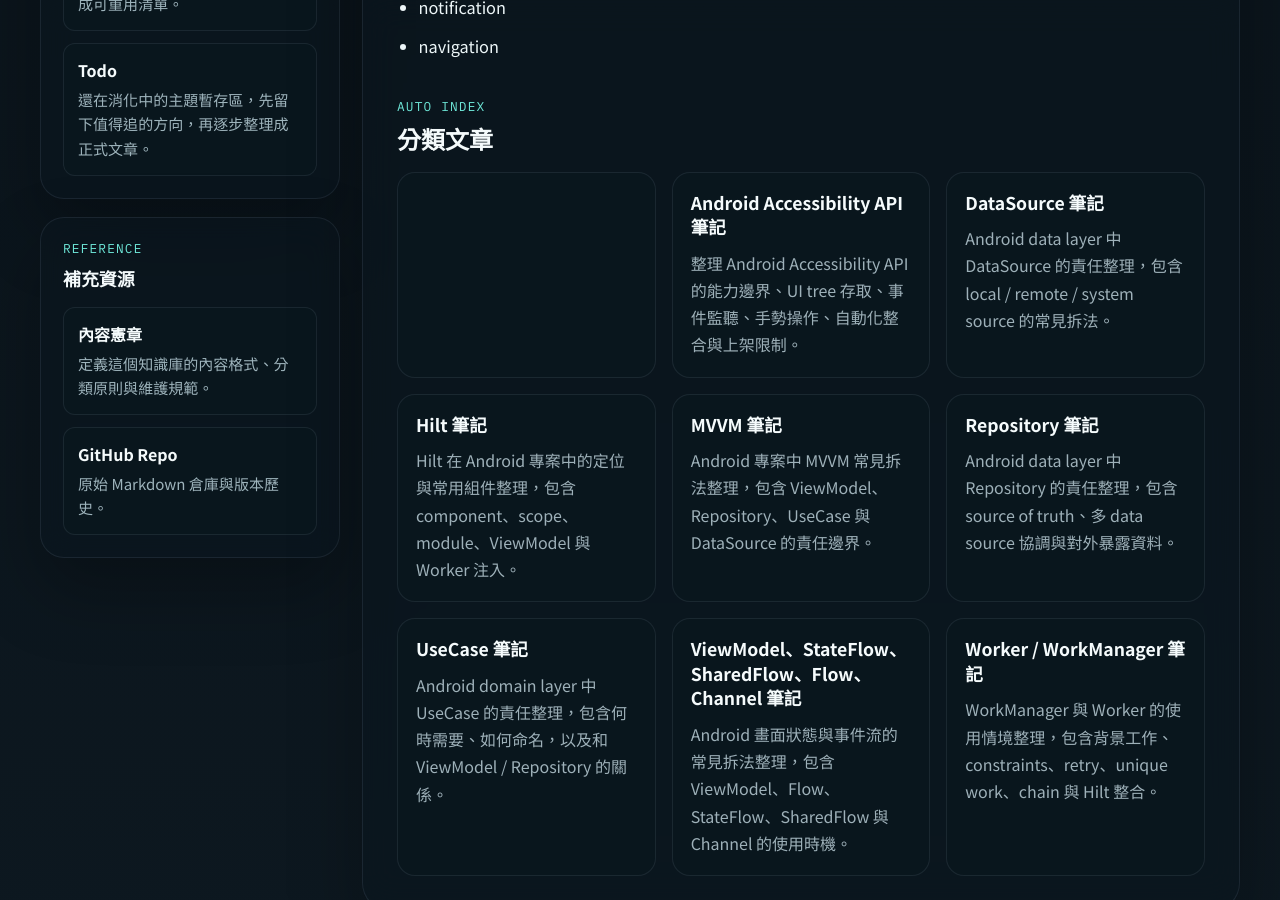
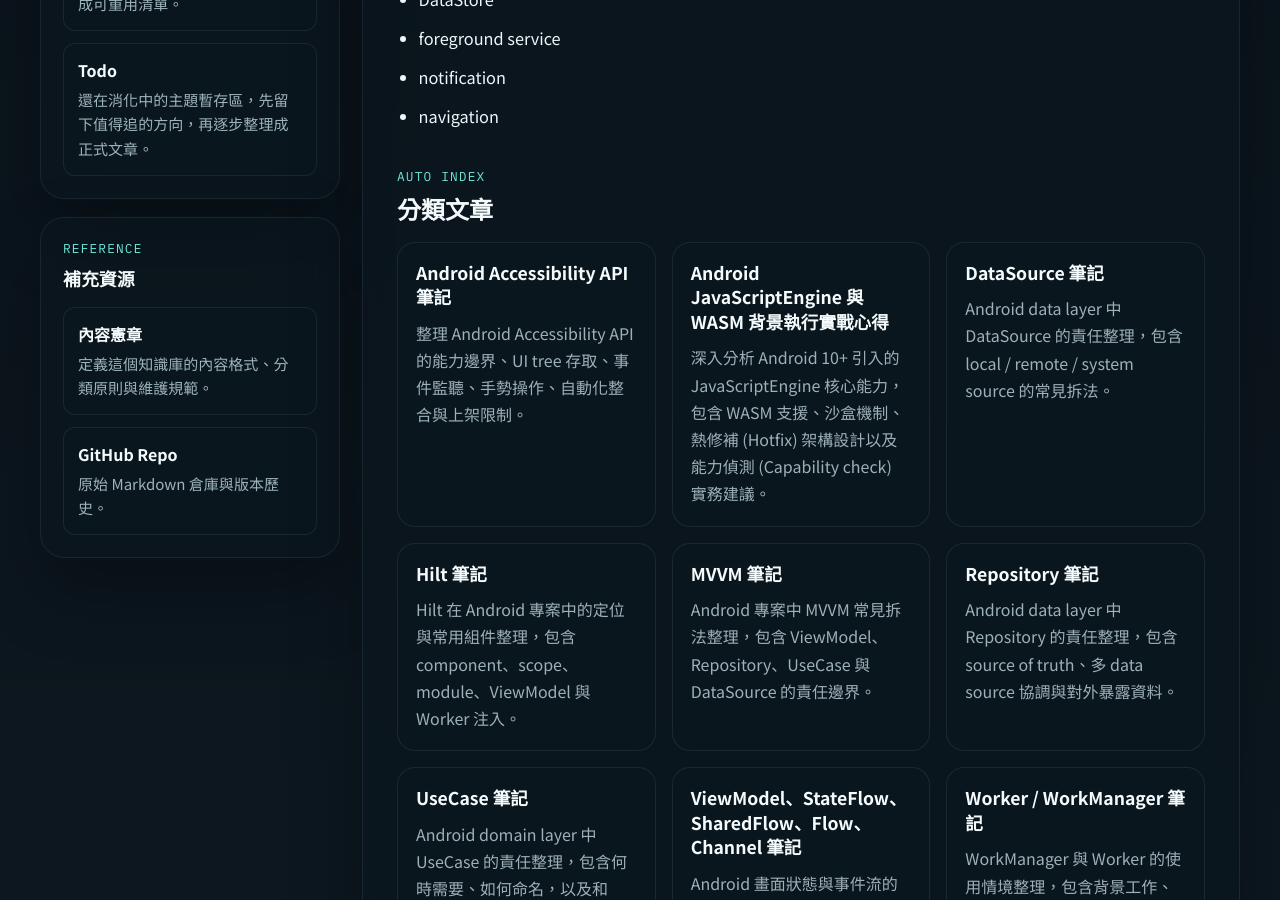
Before and after one commit to icools/android, a Jekyll site: the page built from android/api/index.md, in a window 1280 px wide and 900 px high, scrolled down 1697 px. Built offline with Jekyll 4.4.1, drawn with Linux system fonts in a browser that asks for light colours; some of the changed text lies outside the part shown.

```diff
--- a/android/api/index.md
+++ b/android/api/index.md
@@ -24,6 +24,7 @@ status: active
 - [Repository](repository.md) - Data layer 的主要入口，負責整合多個 data source 與對外暴露資料。
 - [UseCase](usecase.md) - 可選的 domain layer，適合承接複雜或可重用的 business logic。
 - [DataSource](datasource.md) - local / remote / system data source 的責任邊界。
+- [JavaScriptEngine & WASM](web_javascriptengine_wasm.md) - 在 Android 10+ 上利用沙盒執行 JS/WASM 的能力，適合做為「快速解析規則層」或動態熱修補。
 
 ## 這組筆記怎麼搭
 
--- a/android/api/web_javascriptengine_wasm.md
+++ b/android/api/web_javascriptengine_wasm.md
@@ -1,7 +1,24 @@
+---
+title: Android JavaScriptEngine 與 WASM 背景執行實戰心得
+tags:
+  - android
+  - javascriptengine
+  - wasm
+  - hotfix
+  - automation
+desc: 深入分析 Android 10+ 引入的 JavaScriptEngine 核心能力，包含 WASM 支援、沙盒機制、熱修補 (Hotfix) 架構設計以及能力偵測 (Capability check) 實務建議。
+author: icools
+date: 2026-04-04
+source: https://developer.android.com/develop/ui/views/layout/webapps/jsengine?hl=zh-tw
+status: active
+---
 
-原來可以透過JavaScriptEngine來執行JS或WASM，而且可以動態的執行替換，在andorid10以上支援
+# Android JavaScriptEngine (JS/WASM)
 
-https://developer.android.com/develop/ui/views/layout/webapps/jsengine?hl=zh-tw
+原來可以透過 `JavaScriptEngine` 來執行 JS 或 WASM，而且可以動態地執行替換（Hotfix），在 Android 10 以上支援。
+
+官方連結：[Executing JavaScript and WebAssembly | Android Developers](https://developer.android.com/develop/ui/views/layout/webapps/jsengine?hl=zh-tw)
+
 
 可以，**你的做法是合理的，而且很適合拿來做「快速熱修補規則層」** 👍
 但我會建議你把它定位成：
```
Also changed, not shown: _agents/skills/github_pages_doc_audit/SKILL.md (+2 -0 lines), ai/openai/api/gpt-realtime-1.5.md (+1 -1 lines).
